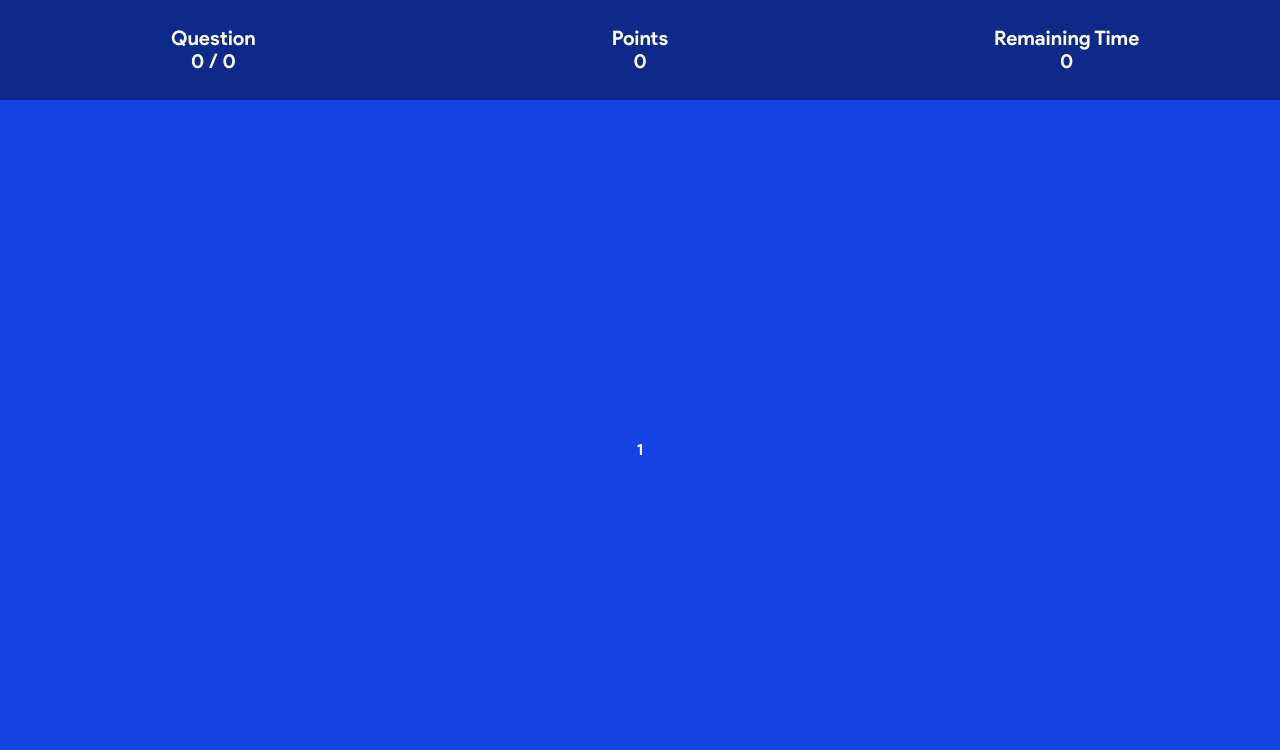
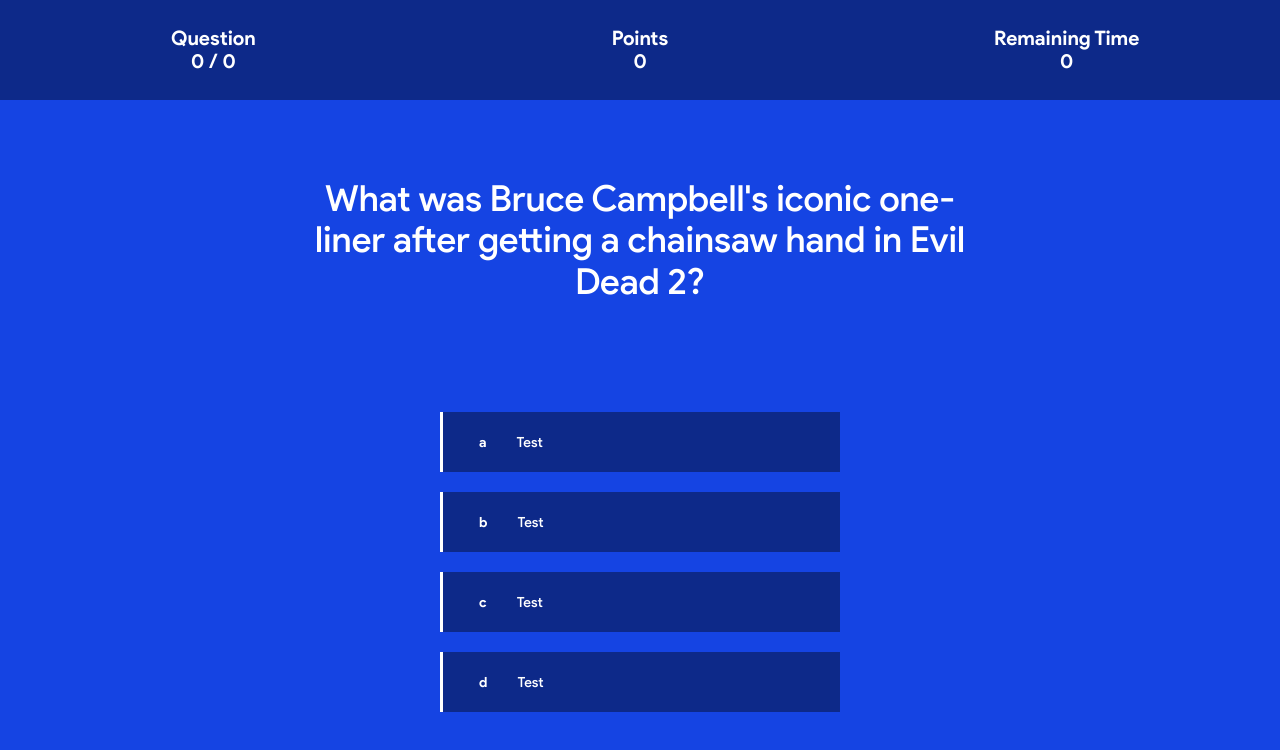
Before and after one commit to Dandzi92/trivia-app, a React (Create React App) app: page / in a window 1280 px wide. Both pictures are taken after a click on the button "GET STARTED". Shown: the top 750 px of the page. Built offline with nearby package versions, Linux system fonts and the light colour scheme; no server answers; a web font is replaced by a local one.

Commit message:
AnswerButton implemented.

```diff
--- /dev/null
+++ b/src/components/AnswerButton/AnswerButton.jsx
@@ -0,0 +1,23 @@
+import React from 'react';
+import PropTypes from 'prop-types';
+
+import './AnswerButton.scss';
+
+const AnswerButton = ({ children, choice }) => {
+  return (
+    <button type="button" className="answer-button">
+      <div className="choice">{choice}</div>
+      <div className="text">{children}</div>
+    </button>
+  );
+};
+
+AnswerButton.propTypes = {
+  choice: PropTypes.string,
+};
+
+AnswerButton.defaultProps = {
+  choice: 'a',
+};
+
+export default AnswerButton;
--- /dev/null
+++ b/src/components/AnswerButton/AnswerButton.scss
@@ -0,0 +1,25 @@
+@import '../../styles/styles';
+
+.answer-button {
+  height: 60px;
+  width: 400px;
+  background-color: $opacity-color;
+  line-height: 60px;
+  font-size: 14px;
+  text-align: center;
+  border: none;
+  display: flex;
+  border-left: 3px solid #fff;
+  margin: 10px;
+
+  .choice {
+    padding-left: 30px;
+    padding-right: 30px;
+  }
+
+  .text {
+    font-weight: 500;
+  }
+
+  &:focus { outline: none; }
+}
--- /dev/null
+++ b/src/components/AnswerButton/index.js
@@ -0,0 +1,3 @@
+import AnswerButton from './AnswerButton';
+
+export default AnswerButton;
--- a/src/components/Content/Content.scss
+++ b/src/components/Content/Content.scss
@@ -2,7 +2,7 @@
 
 .content {
   display: flex;
-  height: 700px;
+  flex-direction: column;
   flex: 1;
   justify-content: center;
   align-items: center;
--- a/src/components/QuestionText/QuestionText.jsx
+++ b/src/components/QuestionText/QuestionText.jsx
@@ -1,7 +1,14 @@
 import React from 'react';
+import PropTypes from 'prop-types';
+
+import './QuestionText.scss';
 
 const QuestionText = ({ children }) => {
-  return <div>{children}</div>;
+  return <div className="question-text">{children}</div>;
+};
+
+QuestionText.propTypes = {
+  children: PropTypes.node.isRequired,
 };
 
 export default QuestionText;
--- a/src/components/QuestionText/QuestionText.scss
+++ b/src/components/QuestionText/QuestionText.scss
@@ -1,4 +1,9 @@
+@import '../../styles/styles';
+
 .question-text {
-  font-size: 36;
+  font-size: 36px;
   font-weight: 500;
+  margin-bottom: 100px;
+  width: 700px;
+  text-align: center;
 }
--- /dev/null
+++ b/src/components/QuestionText/index.js
@@ -0,0 +1,3 @@
+import QuestionText from './QuestionText';
+
+export default QuestionText;
--- a/src/routes/Question/Question.jsx
+++ b/src/routes/Question/Question.jsx
@@ -4,8 +4,10 @@
 
 import QuestionStatusCard from '../../components/QuestionStatusCard';
 import Content from '../../components/Content';
+import QuestionText from '../../components/QuestionText';
 
 import './Question.scss';
+import AnswerButton from '../../components/AnswerButton/AnswerButton';
 
 const Home = ({ question }) => {
   if (question.fetching) {
@@ -19,7 +21,15 @@
   return (
     <div className="question">
       <QuestionStatusCard />
-      <Content>1</Content>
+      <Content>
+        <QuestionText>
+          What was Bruce Campbell's iconic one-liner after getting a chainsaw hand in Evil Dead 2?
+        </QuestionText>
+        <AnswerButton choice="a">Test</AnswerButton>
+        <AnswerButton choice="b">Test</AnswerButton>
+        <AnswerButton choice="c">Test</AnswerButton>
+        <AnswerButton choice="d">Test</AnswerButton>
+      </Content>
     </div>
   );
 };
```
Also changed, not shown: src/components/Button/Button.scss (line endings or trailing spaces).
